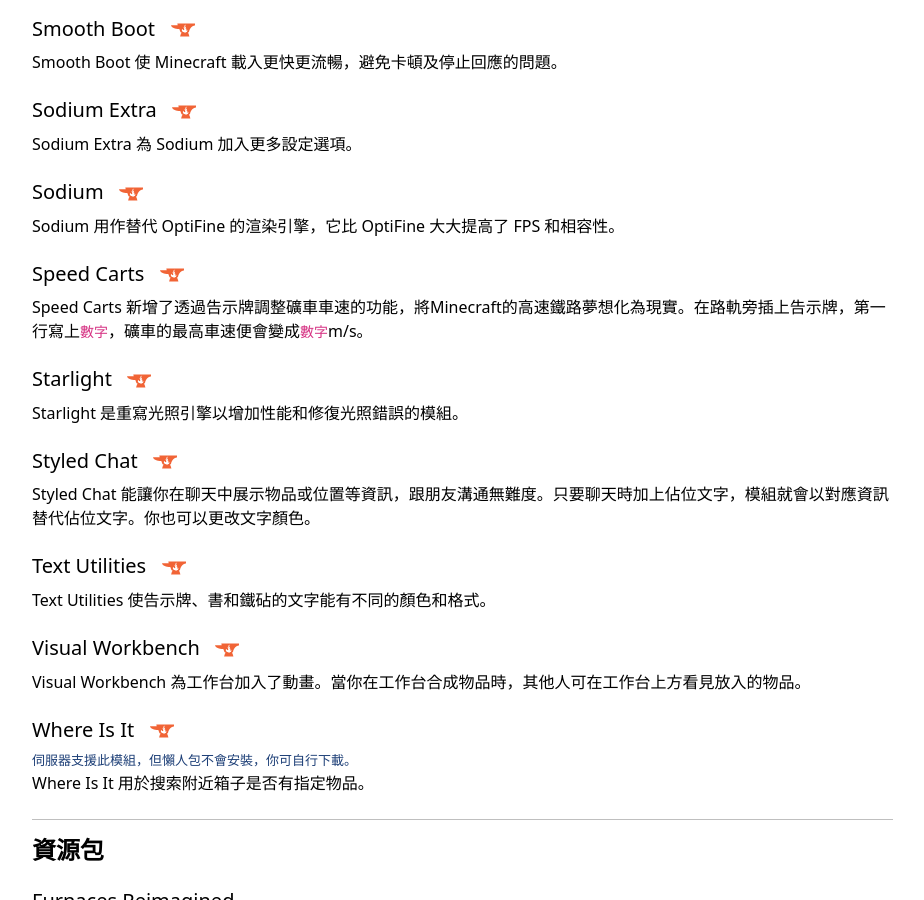
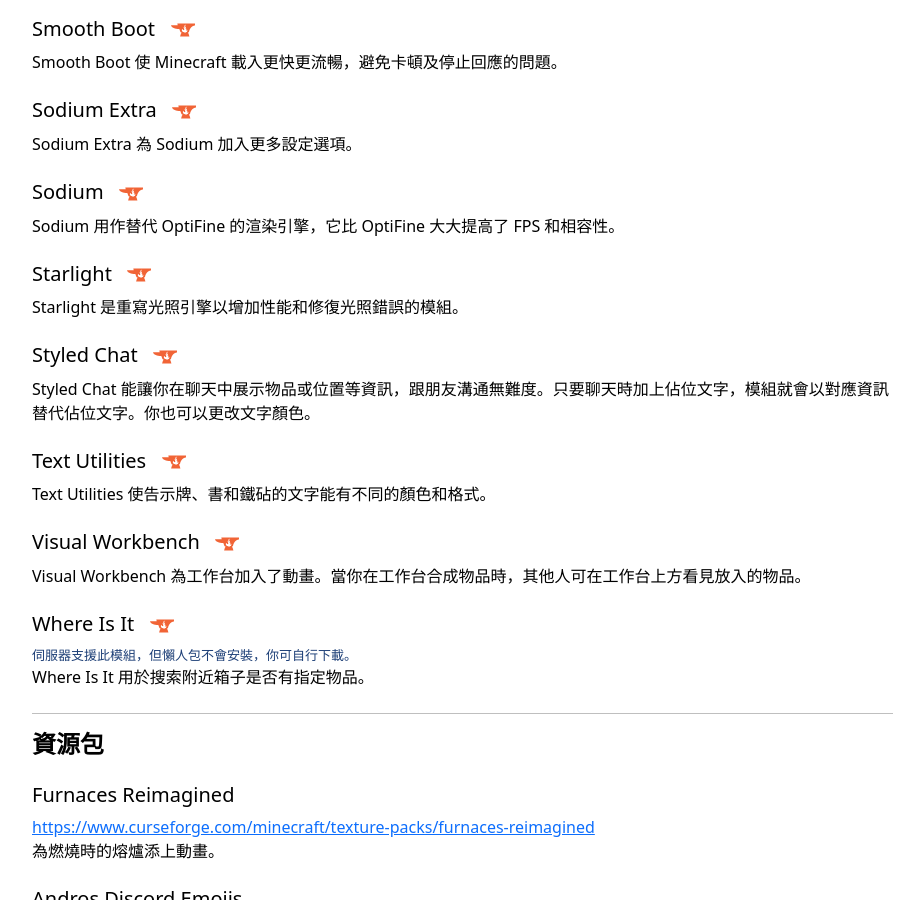
Before and after one commit to cudoujin/minecraft, a Jekyll site: the page built from mods.html, in a window 1280 px wide and 900 px high, scrolled down 3735 px. Shown: the whole window, without its empty margins (315-1239 px from the left). Built offline with Jekyll 4.4.1, drawn with Linux system fonts in a browser that asks for light colours.

Commit message:
Remove Speed Carts

```diff
--- a/_data/mods.yml
+++ b/_data/mods.yml
@@ -210,11 +210,6 @@
   desc: Sodium 用作替代 OptiFine 的渲染引擎，它比 OptiFine 大大提高了 FPS 和相容性。
   side: client
   required: optional
-Speed Carts:
-  url: https://www.curseforge.com/minecraft/mc-mods/speed-carts
-  desc: Speed Carts 新增了透過告示牌調整礦車車速的功能，將Minecraft的高速鐵路夢想化為現實。在路軌旁插上告示牌，第一行寫上<code>數字</code>，礦車的最高車速便會變成<code>數字</code>m/s。
-  side: server
-  required: no
 Starlight:
   url: https://www.curseforge.com/minecraft/mc-mods/starlight
   desc: Starlight 是重寫光照引擎以增加性能和修復光照錯誤的模組。
```
